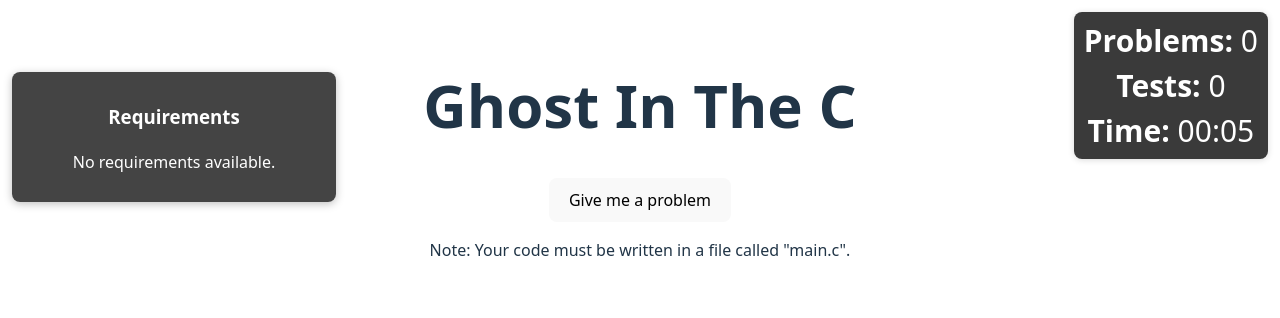
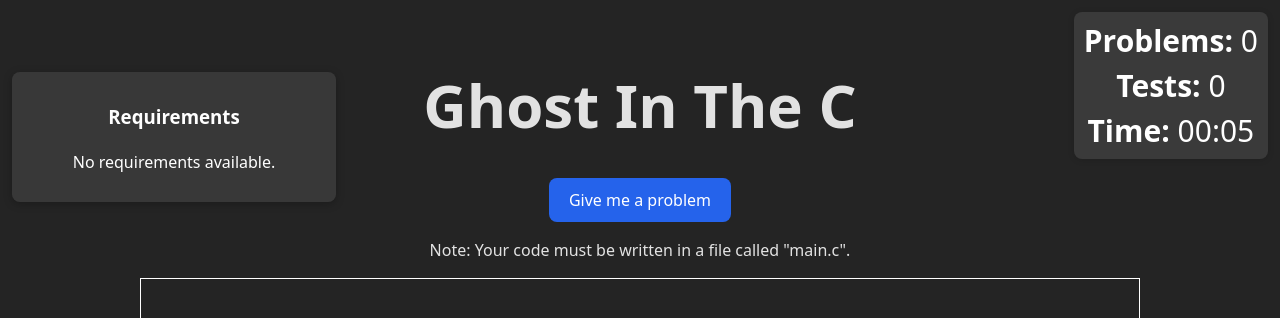
Before and after one commit to piroar/Project-Ghost-in-the-C, a React (Vite) app in the folder web/: page / in a window 1280 px wide. Shown: the top 318 px of the page. Built offline with nearby package versions, Linux system fonts and the light colour scheme.

Commit message:
changed some colors to lower the contrast

```diff
--- a/web/src/App.tsx
+++ b/web/src/App.tsx
@@ -28,7 +28,6 @@ function App() {
   const [testCount, setTestCount] = useState<number>(() => Number(window.localStorage.getItem('testCount')) || 0);
   const [secondsElapsed, setSecondsElapsed] = useState<number>(0);
 
-  // Reset counters on initial load (so each time you open the website they start at 0)
   useEffect(() => {
     try {
       window.localStorage.setItem('problemCount', '0');
@@ -117,18 +116,14 @@ function App() {
       if (response.ok) {
         setTestResults(data.message);
 
-        // parse backend lines to determine per-test pass/fail
         const lines: string[] = (data.message || '').split('\n').map((l: string) => l.trim());
 
-        // if a compile failure for any program exists, mark all tests failed for that program;
-        // for simplicity, we'll mark a test as failed if any line contains "Test {i} FAILED";
         const statuses = unitTests.map((_, idx) => {
           const testNum = idx + 1;
           const failed = lines.some((l: string) => l.includes(`Test ${testNum} FAILED`));
           const passed = lines.some((l: string) => l.includes(`Test ${testNum} PASSED`));
           if (failed) return 'failed' as const;
           if (passed) return 'passed' as const;
-          // fallback: if message contains "FAILED TO COMPILE" mark failed
           if (lines.some((l: string) => l.includes('FAILED TO COMPILE'))) return 'failed' as const;
           return 'idle' as const;
         });
@@ -183,7 +178,7 @@ function App() {
               const status = testStatuses && testStatuses[index];
               const icon = status === 'passed' ? '✅' : status === 'failed' ? '❌' : status === 'running' ? '⏳' : '▫️';
               return (
-                <li key={index} className="unit-test-item">
+                <li key={index} className={`unit-test-item ${status ?? 'idle'}`}>
                   <div className="test-status"><span className="status-icon" aria-hidden>{icon}</span>
                     <strong>Args:</strong> <code>{JSON.stringify(test.args)}</code>
                   </div>
--- a/web/src/index.css
+++ b/web/src/index.css
@@ -1,13 +1,27 @@
 
 :root {
-font-family: system-ui, Avenir, Helvetica, Arial, sans-serif;
-line-height: 1.5;
-font-weight: 400;
+  font-family: system-ui, Avenir, Helvetica, Arial, sans-serif;
+  line-height: 1.5;
+  font-weight: 400;
 
-color-scheme: light dark;
-color: rgba(255, 255, 255, 0.87);
-background-color: #242424;
+  --color-bg: #242424;
+  --color-text: rgba(255, 255, 255, 0.87);
 
+  --color-primary: #2563EB;
+  --color-primary-hover: #1E40AF;
+  --color-primary-active: #1D4ED8;
+  --color-accent: #3B82F6;
+
+  --color-success: #10B981;
+  --color-danger: #EF4444;
+  --color-warning: #F59E0B;
+  --color-secondary: #374151;
+  --color-disabled: #6B7280;
+  --color-focus-ring: rgba(37,99,235,0.14);
+
+  color-scheme: light dark;
+  color: var(--color-text);
+  background-color: var(--color-bg);
 font-synthesis: none;
 text-rendering: optimizeLegibility;
 -webkit-font-smoothing: antialiased;
@@ -43,31 +57,34 @@ padding: 0.6em 1.2em;
 font-size: 1em;
 font-weight: 500;
 font-family: inherit;
-background-color: #3B82F6;
-cursor: pointer;
-transition: border-color 0.25s;
+  background-color: var(--color-primary);
+  color: white;
+  cursor: pointer;
+  transition: background-color 0.18s, border-color 0.18s, box-shadow 0.12s;
 }
 button:hover {
-background-color: #2563EB;
-border-color: #2563EB;
+  background-color: var(--color-primary-hover);
+  border-color: var(--color-primary-hover);
+}
+button:active {
+  background-color: var(--color-primary-active);
 }
 button:focus,
 button:focus-visible {
-outline: 4px auto -webkit-focus-ring-color;
+  outline: none;
+  box-shadow: 0 0 0 4px var(--color-focus-ring);
+}
+button:disabled {
+  background-color: var(--color-disabled);
+  cursor: not-allowed;
+  opacity: 0.85;
 }
 
-@media (prefers-color-scheme: light) {
-:root {
-color: #213547;
-background-color: #ffffff;
-}
-a:hover {
-color: #747bff;
-}
-button {
-background-color: #f9f9f9;
-}
-}
+
+.unit-test-item.passed .status-icon { color: var(--color-success); }
+.unit-test-item.failed .status-icon { color: var(--color-danger); }
+.unit-test-item.running .status-icon { color: var(--color-warning); }
+.unit-test-item.idle .status-icon { color: rgba(255,255,255,0.6); }
 
 .counter-box {
 position: fixed;
```
